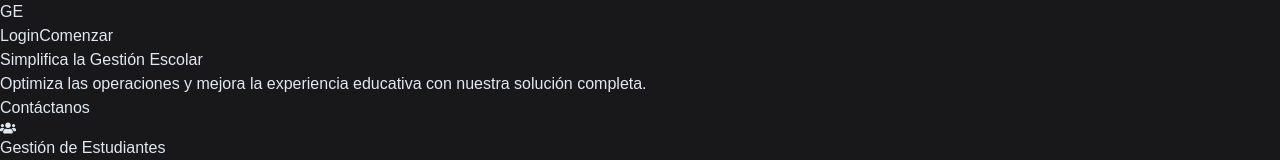
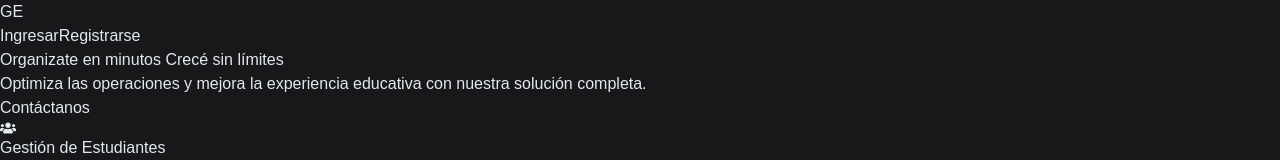
Before and after one commit to GRAMAPHENIA/ge-gestion-escolar-web-app, a Next.js app: page / in a window 1280 px wide. Shown: the top 160 px of the page. Built offline with nearby package versions, Linux system fonts and the light colour scheme; no server answers.

Commit message:
Mejorar estilos y diseño en el tablero, página de inicio y sección de héroe; añadir selección de texto personalizada.

```diff
--- a/src/app/(routes)/tablero/page.tsx
+++ b/src/app/(routes)/tablero/page.tsx
@@ -125,7 +125,7 @@ const Dashboard = () => {
 
       {/* Menú Desplegable */}
       {isMenuOpen && (
-        <div className="absolute right-0 top-10 p-4 mt-2 w-72 bg-zinc-900 text-gray-100 rounded-md shadow-lg z-20">
+        <div className="absolute right-0 top-8 p-4 mt-2 w-72 bg-zinc-900 text-gray-100 rounded-md shadow-lg z-20 border border-zinc-800">
           {/* Información del Usuario */}
           {user && (
             <div className="px-4 py-2 border-b border-gray-600">
@@ -136,7 +136,7 @@ const Dashboard = () => {
 
           {/* Opciones */}
           <button
-            className="flex items-center px-4 py-2 w-full text-left hover:bg-gray-700"
+            className="flex items-center px-4 py-2 w-full text-left hover:bg-gray-700 p-2 mt-4 rounded-full bg-zinc-800/70 hover:bg-zinc-700/40"
             onClick={() => {
               supabase.auth.signOut();
               router.push("/"); // Redirige al inicio después de cerrar sesión
@@ -145,7 +145,7 @@ const Dashboard = () => {
             <GoSignOut className="mr-2 text-xl" /> Cerrar sesión
           </button>
           <button
-            className="flex items-center px-4 py-2 w-full text-left hover:bg-gray-700"
+            className="flex items-center px-4 py-2 w-full text-left hover:bg-gray-700 p-2 mt-2 rounded-full bg-zinc-800/70 hover:bg-zinc-700/40"
             onClick={() => alert("Configuración aún no implementada")}
           >
             <AiOutlineSetting className="mr-2 text-xl" /> Configuración
--- a/src/app/globals.css
+++ b/src/app/globals.css
@@ -37,3 +37,13 @@ body {
 ::-webkit-scrollbar-thumb:hover {
   background: #52525b; /* Hover más claro (zinc-600) */
 }
+
+::selection {
+  background-color: #00ccff78;
+  color: #ffffff;
+}
+
+html.dark ::selection {
+  background-color: #00ccff28;
+  color: #000000;
+}
--- a/src/app/page.tsx
+++ b/src/app/page.tsx
@@ -66,25 +66,29 @@ const Home: React.FC = () => {
         {/* Header */}
         <header className="max-w-7xl mx-auto px-4 py-6">
           <nav className="flex items-center justify-between">
-            <h1 className="text-2xl font-bold text-emerald-400">GE</h1>
+            <h1 className="text-2xl font-bold text-cyan-400">GE</h1>
 
             <div className="flex items-center gap-4">
               {user ? (
                 <div className="flex items-center gap-4">
-                  <span className="text-sm text-zinc-400">
-                    Hola, {user.email}
+                  <span className="text-sm text-cyan-50">
+                    Bienvenido, {user.email}
                   </span>
                   <div className="relative z-50">
                     <button
                       onClick={() => setIsMenuOpen(!isMenuOpen)}
-                      className="flex items-center gap-2 px-4 py-2 rounded-md bg-zinc-800 hover:bg-zinc-700 transition-colors"
+                      className="flex px-4 py-2 bg-zinc-500/10 text-white rounded-lg hover:bg-zinc-400/10 transition-colors border border-zinc-700/50"
                     >
-                      <LuCircleUserRound className="w-5 h-5 text-emerald-400" />
-                      <BiChevronDown className="w-4 h-4 text-zinc-400" />
+                      <LuCircleUserRound className="w-5 h-5 text-cyan-400" />
+                      <BiChevronDown
+                        className={`w-4 h-4 text-zinc-400 transition-transform duration-200 ml-2 ${
+                          isMenuOpen ? "-rotate-180" : "rotate-0"
+                        }`}
+                      />
                     </button>
 
                     {isMenuOpen && (
-                      <div className="absolute right-0 mt-2 w-48 bg-zinc-800 rounded-md shadow-xl border border-zinc-700">
+                      <div className="absolute right-0 mt-2 w-48 bg-zinc-800 rounded-md shadow-xl border border-zinc-700 overflow-hidden">
                         <button
                           onClick={handleDashboardRedirect}
                           className="w-full px-4 py-2 text-left text-zinc-200 hover:bg-zinc-700 transition-colors"
@@ -105,15 +109,15 @@ const Home: React.FC = () => {
                 <div className="flex items-center gap-3">
                   <button
                     onClick={handleLoginRedirect}
-                    className="px-4 py-2 text-zinc-300 hover:text-white transition-colors"
+                    className="px-4 py-2 text-zinc-400 hover:text-white transition-colors"
                   >
-                    Login
+                    Ingresar
                   </button>
                   <button
                     onClick={handleRegisterRedirect}
-                    className="px-4 py-2 bg-emerald-500 text-white rounded-md hover:bg-emerald-600 transition-colors"
+                    className="px-4 py-2 bg-zinc-500/10 text-white rounded-full hover:bg-zinc-400/10 transition-colors border border-zinc-700/50"
                   >
-                    Comenzar
+                    Registrarse
                   </button>
                 </div>
               )}
--- a/src/components/HeroSection/HeroSection.tsx
+++ b/src/components/HeroSection/HeroSection.tsx
@@ -13,26 +13,27 @@ const HeroSection: React.FC<HeroSectionProps> = ({
   handleScrollToForm,
 }) => {
   return (
-    <section className="relative flex items-center justify-center bg-zinc-900/50 rounded-lg border border-zinc-800 text-center p-16">
+    <section className="relative flex items-center justify-center bg-zinc-900/50 rounded-3xl border border-zinc-800 text-center p-16">
       <div>
-        <h2 className="text-4xl md:text-5xl font-bold text-transparent bg-clip-text bg-gradient-to-r from-emerald-400 to-cyan-400 mb-6">
-          Simplifica la Gestión Escolar
+        <h2 className="flex flex-col text-4xl md:text-5xl font-bold mb-6">
+          Organizate en minutos <span className="text-cyan-400">Crecé sin límites</span>
         </h2>
         <p className="text-zinc-400 text-lg mb-8">
-          Optimiza las operaciones y mejora la experiencia educativa con nuestra solución completa.
+          Optimiza las operaciones y mejora la experiencia educativa con nuestra
+          solución completa.
         </p>
         <div className="flex justify-center gap-4">
           {user ? (
             <button
               onClick={handleDashboardRedirect}
-              className="px-6 py-3 bg-emerald-500 text-white rounded-md hover:bg-emerald-600 transition-colors"
+              className="px-4 py-2 bg-zinc-500/10 text-white rounded-full hover:bg-zinc-400/10 transition-colors border border-zinc-700/50"
             >
-              Ir al Dashboard
+              Administrar instituciones
             </button>
           ) : (
             <button
               onClick={handleScrollToForm}
-              className="px-6 py-3 bg-emerald-500 text-white rounded-md hover:bg-emerald-600 transition-colors"
+              className="px-4 py-2 bg-zinc-500/10 text-white rounded-full hover:bg-zinc-400/10 transition-colors border border-zinc-700/50"
             >
               Contáctanos
             </button>
```
